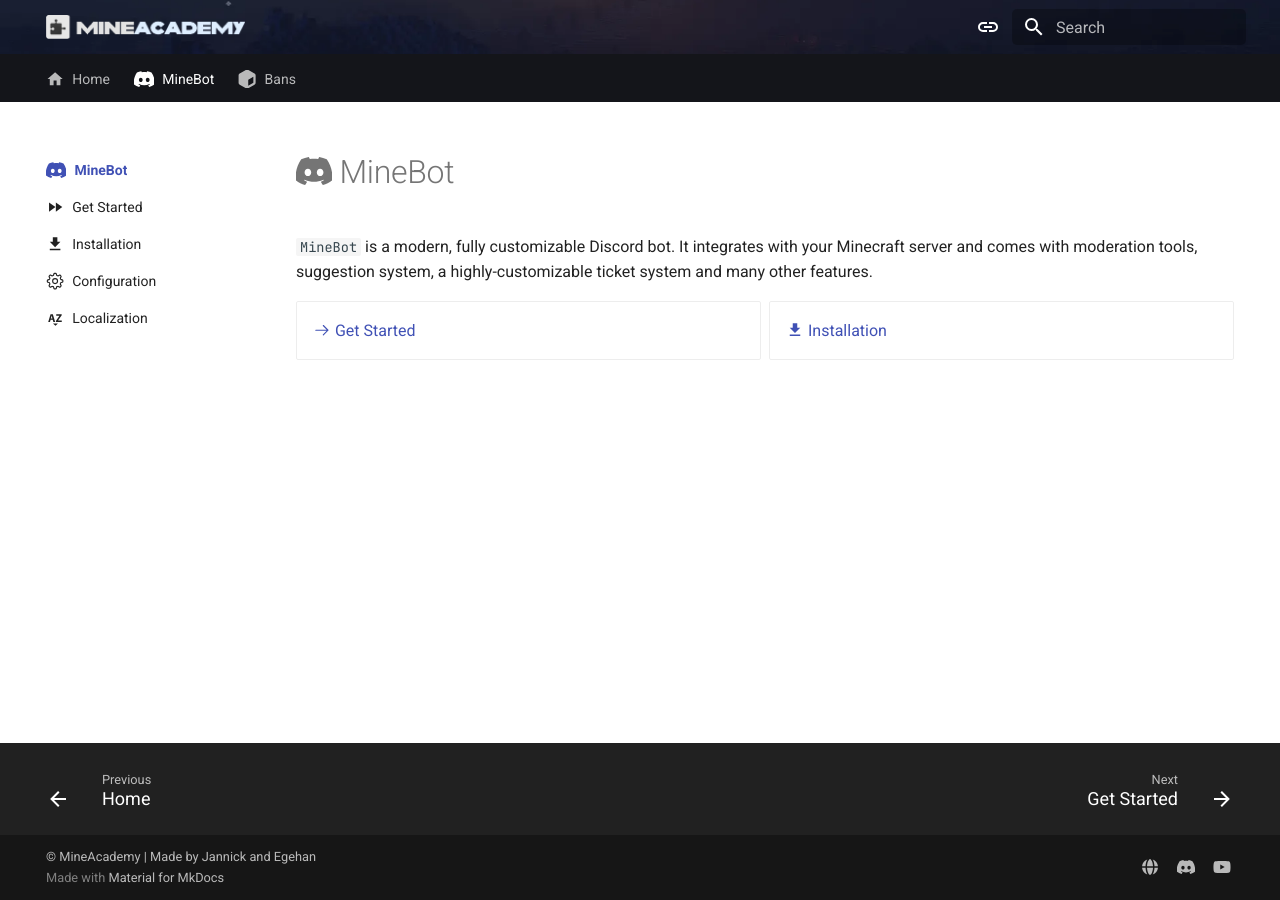
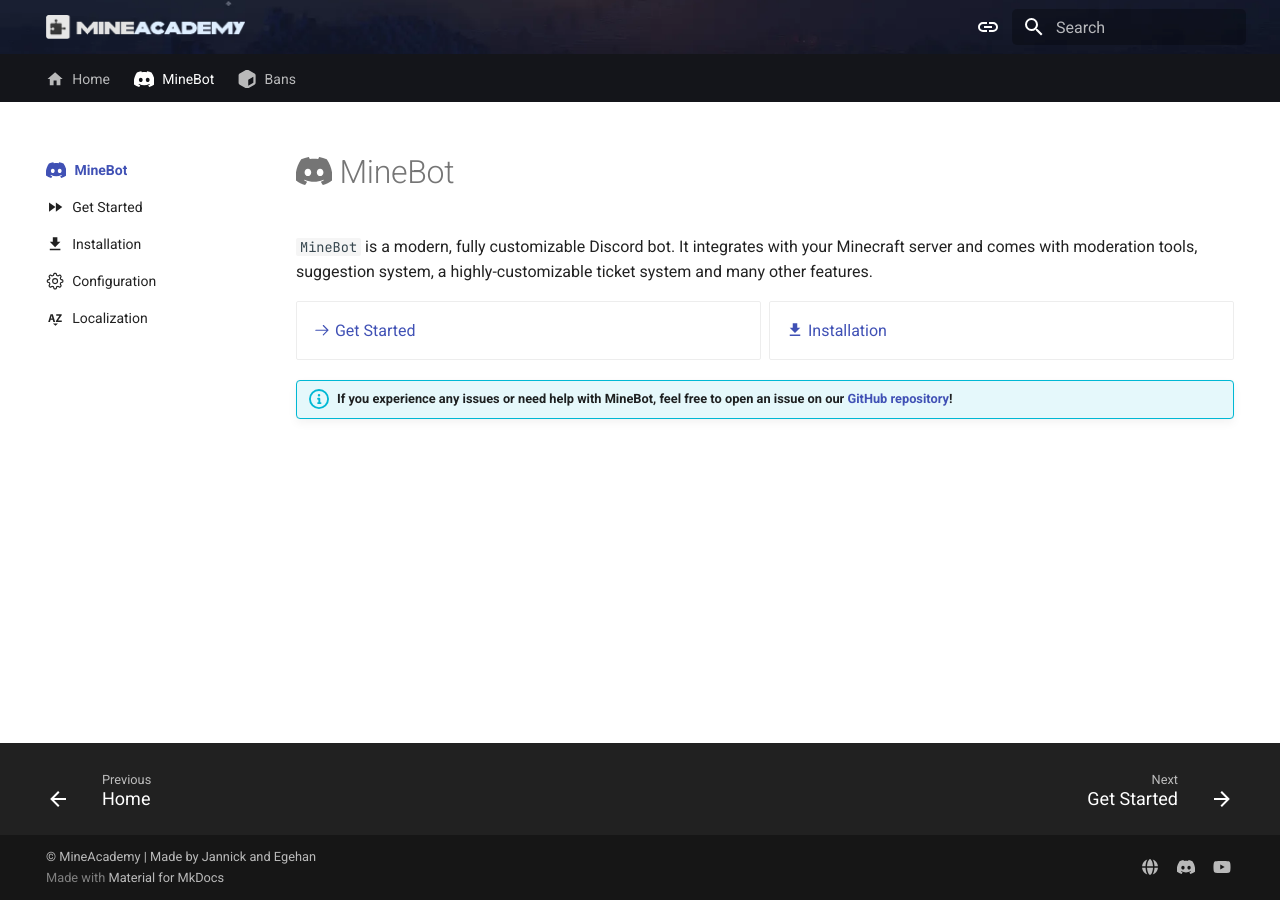
Before and after one commit to kangarko/docs, an MkDocs documentation site: the page built from docs/minebot/index.md, in a window 1280 px wide. Built offline with MkDocs 1.6.1 and Material for MkDocs 9.7.7, drawn with Linux system fonts in a browser that asks for light colours; plug-ins that fetch from the network failed and are left out; comment, search, counter and statistics services are not loaded.

Commit message:
Add issue text

```diff
--- a/docs/minebot/index.md
+++ b/docs/minebot/index.md
@@ -17,3 +17,5 @@
 - [:material-download: Installation](./installation/index.md)
 
 </div>
+
+!!! info "If you experience any issues or need help with **MineBot**, feel free to open an issue on our [GitHub repository](https://github.com/kangarko/MineBot/issues)!"
```
Also changed, not shown: docs/bans/index.md (+2 -0 lines).
